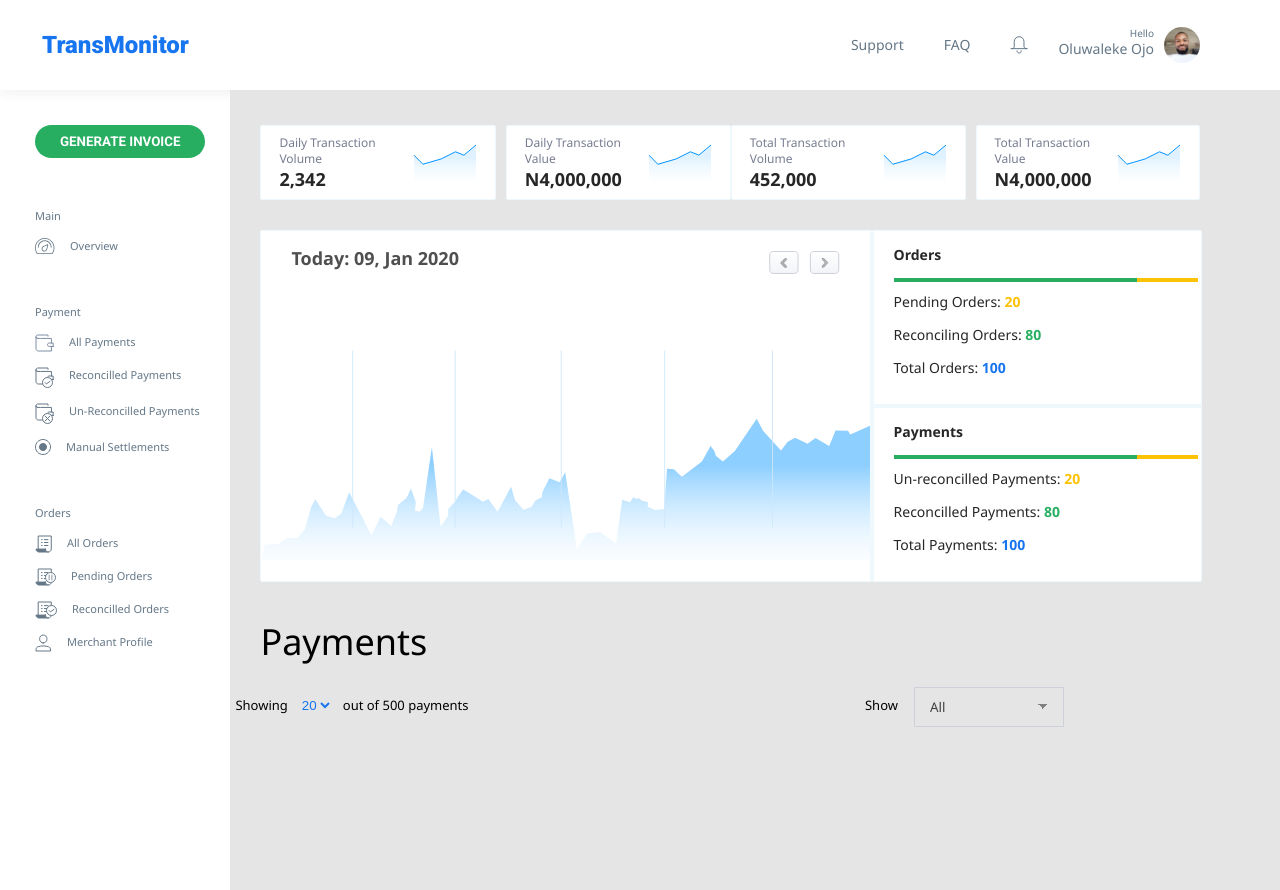
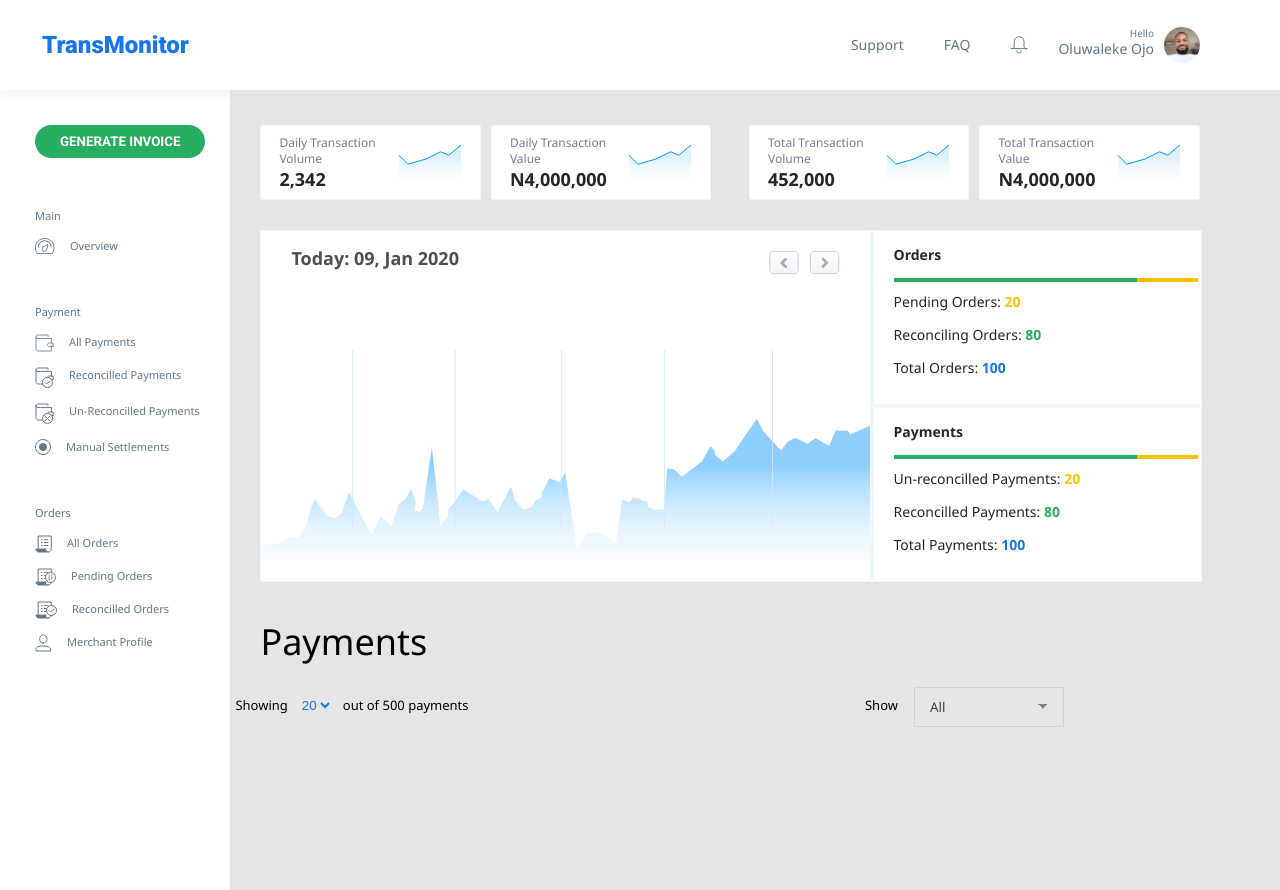
Before and after one commit to wptechprodigy/transmonitor, a React (Create React App) app: page / in a window 1280 px wide. Built offline with nearby package versions, Linux system fonts and the light colour scheme.

Commit message:
fix width of each transaction summary

```diff
--- a/src/components/EachTransactionSummary.js
+++ b/src/components/EachTransactionSummary.js
@@ -29,6 +29,7 @@ function EachTransactionSummary({ summaryDetail }) {
 const Section = styled.section`
   display: flex;
   justify-content: space-between;
+  width: 48%;
 
   & span:last-child {
     margin-left: 0.625rem;
@@ -39,6 +40,7 @@ const Span = styled.span`
   display: flex;
   justify-content: space-between;
   align-items: center;
+  width: 100%;
   height: 75px;
   background: #FFFFFF;
   border: 1px solid #EEF8FD;
```
